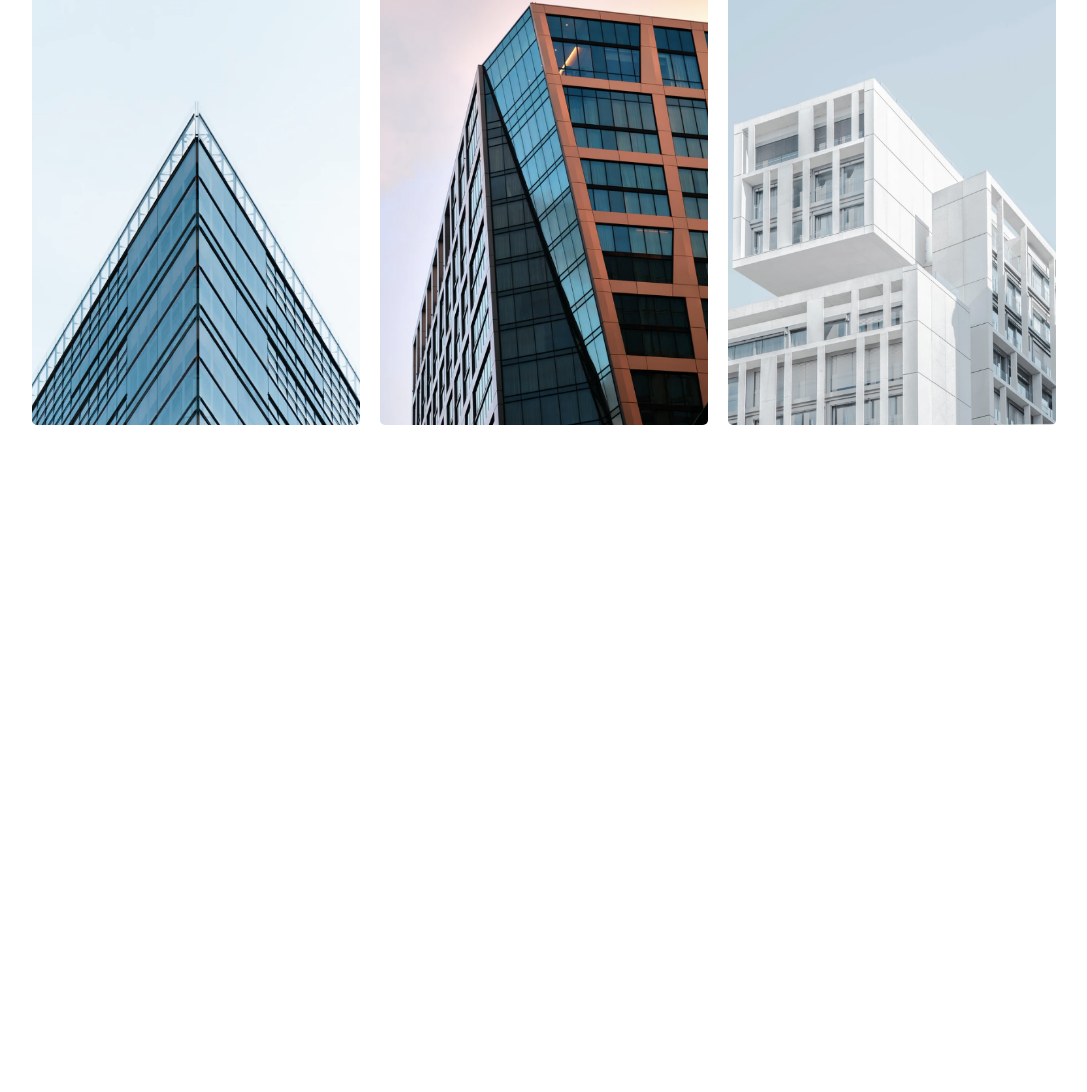
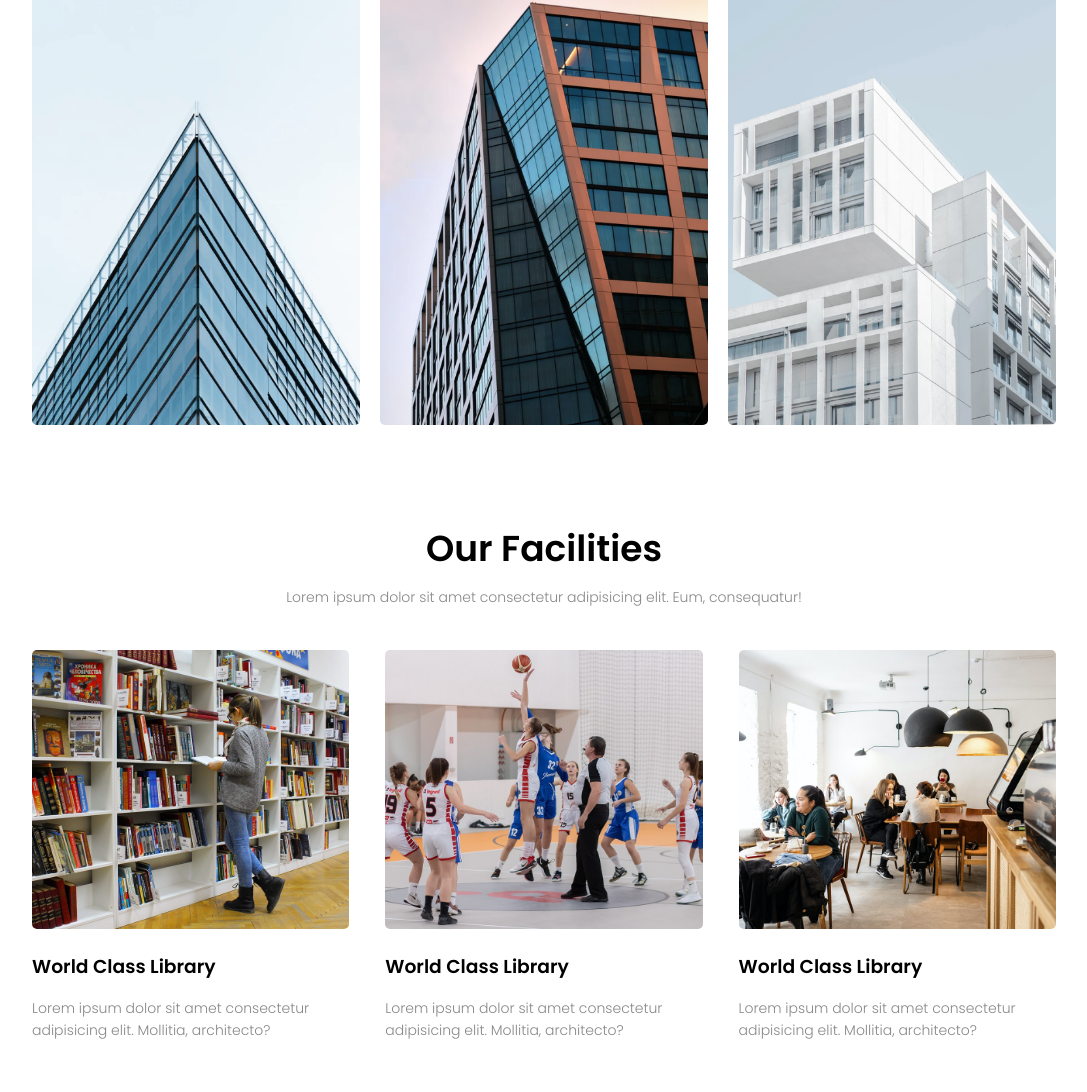
Before and after one commit to rijviislam/Full-Responsive-Multi-Page-Website, a plain HTML site: page index.html in a window 1280 px wide. Shown: the part 1484-2576 px from the top of the page, without its empty margins (96-1183 px from the left). Before the commit the page ends 1957 px from the top, so only its background shows below. Drawn offline with nearby package versions, Linux system fonts and the light colour scheme.

Commit message:
our facilities section cmplt and it's responsive

```diff
--- a/index.html
+++ b/index.html
@@ -89,7 +89,32 @@
         </div>
     </section>
 
+<!-- FACILITIES    -->
+<section class="facilities">
+    <h1>Our Facilities</h1>
+    <p>Lorem ipsum dolor sit amet consectetur adipisicing elit. Eum, consequatur!</p>
 
+    <div class="facilities__container">
+        <div class="facilities__box">
+            <img src="./image/eduford_img/library.png" alt="">
+            <h3>World Class Library</h3>
+            <p>Lorem ipsum dolor sit amet consectetur adipisicing elit. Mollitia, architecto?</p>
+
+        </div>
+        <div class="facilities__box">
+            <img src="./image/eduford_img/basketball.png" alt="">
+            <h3>World Class Library</h3>
+            <p>Lorem ipsum dolor sit amet consectetur adipisicing elit. Mollitia, architecto?</p>
+
+        </div>
+        <div class="facilities__box">
+            <img src="./image/eduford_img/cafeteria.png" alt="">
+            <h3>World Class Library</h3>
+            <p>Lorem ipsum dolor sit amet consectetur adipisicing elit. Mollitia, architecto?</p>
+
+        </div>
+    </div>
+</section>
     <!-- JAVASCRIPT FOR TOGGLE MENU  -->
     <script>
         var navItem = document.getElementById("navItem");
--- a/style.css
+++ b/style.css
@@ -234,3 +234,44 @@ h3 {
   bottom: 49%;
   opacity: 1;
 }
+@media(max-width:700px) {
+    .campus__container {
+        flex-direction: column;
+    }
+}
+
+/* FACILITIES    */
+.facilities {
+    margin: auto;
+    padding-top: 3rem;
+    width: 80%;
+    text-align: center;
+}
+.facilities__container {
+    margin-top: 2rem;
+    display: flex;
+    justify-content: space-between;
+}
+.facilities__box {
+    flex-basis: 31%;
+    border-radius: 5px;
+    text-align: left;
+    margin-bottom: 5%;
+}
+.facilities__box img {
+    width: 100%;
+    border-radius: 5px;
+}
+.facilities__box h3 {
+    margin: 1rem 0;
+    text-align: left;
+}
+.facilities__box p {
+    margin: 0;
+    padding: 0;
+}
+@media(max-width:700px) {
+    .facilities__container {
+        flex-direction: column;
+    }
+}
```
